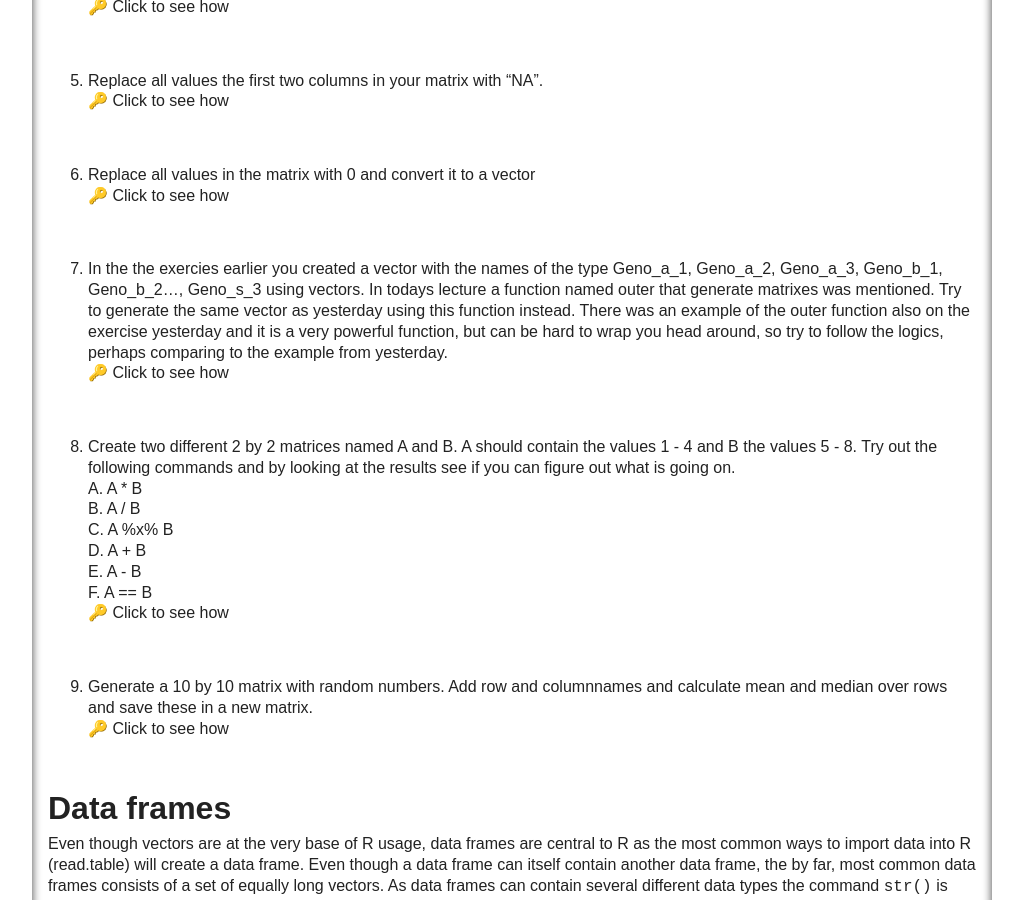
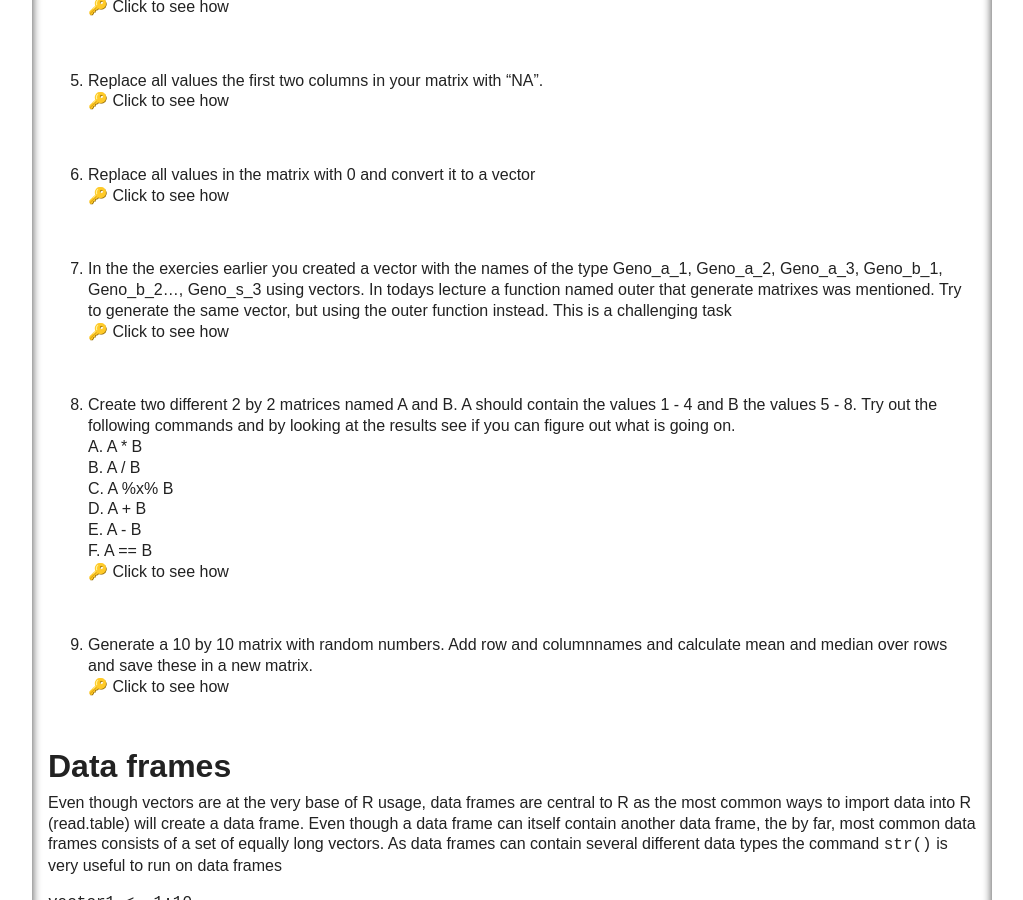
Before and after one commit to NBISweden/Rcourse, a Jekyll site: the page built from HT17Uppsala/exercise/Dataframes.md, in a window 1280 px wide and 900 px high, scrolled down 1723 px. Shown: the whole window, without its empty margins (128-1151 px from the left). Built offline with Jekyll 4.4.1, drawn with Linux system fonts in a browser that asks for light colours; emoji names are drawn with the system emoji font.

Commit message:
updated the outer exercise

```diff
--- a/HT17Uppsala/exercise/Dataframes.md
+++ b/HT17Uppsala/exercise/Dataframes.md
@@ -175,11 +175,8 @@ Create a matrix containing 1:12 as shown for the matrix X above.
     the type Geno\_a\_1, Geno\_a\_2, Geno\_a\_3, Geno\_b\_1, Geno\_b\_2&#x2026;,
     Geno\_s\_3 using vectors. In todays lecture a function named outer
     that generate matrixes was mentioned. Try to generate the same
-    vector as yesterday using this function instead. There was an
-    example of the outer function also on the exercise yesterday and
-    it is a very powerful function, but can be hard to wrap you head around, so try
-    to follow the logics, perhaps comparing to the example from
-    yesterday.
+    vector, but using the outer function instead. This is a
+    challenging task
     <details>
     <summary>:key: Click to see how</summary>
     <pre>
@@ -187,7 +184,6 @@ Create a matrix containing 1:12 as shown for the matrix X above.
         letnum <- outer(paste("Geno",letters[1:19], sep = "_"), 1:3, paste, sep = "_")
         class(letnum)
         sort(as.vector(letnum))
-        #sort(paste("Geno", as.vector(letnum), sep = "_"))
 
         [1] "matrix"
 
```
